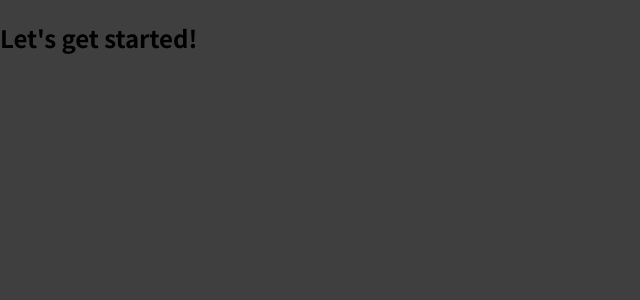
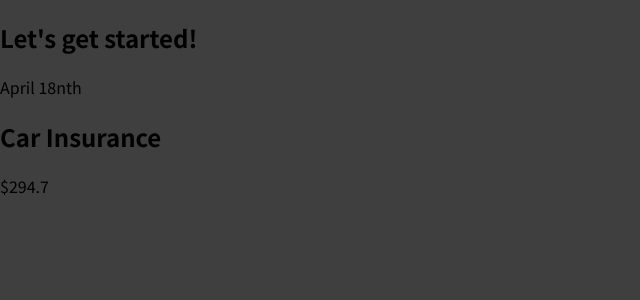
Before and after one commit to elnur004/Expense-tracker, a JavaScript app: page / in a window 1280 px wide. Shown: the top 300 px of the page, without its empty margins (0-640 px from the left). Built offline with nearby package versions, Linux system fonts and the light colour scheme.

Commit message:
Created initial component

```diff
--- a/src/App.js
+++ b/src/App.js
@@ -1,9 +1,12 @@
-function App() {
+import ExpenseItem from './components/ExpenseItem';
+
+const App = () => {
   return (
     <div>
       <h2>Let's get started!</h2>
+      <ExpenseItem />
     </div>
   );
-}
+};
 
 export default App;
--- /dev/null
+++ b/src/components/ExpenseItem.js
@@ -0,0 +1,13 @@
+const ExpenseItem = () => {
+  return (
+    <div>
+      <div>April 18nth</div>
+      <div>
+        <h2>Car Insurance</h2>
+        <div>$294.7</div>
+      </div>
+    </div>
+  );
+};
+
+export default ExpenseItem;
```
